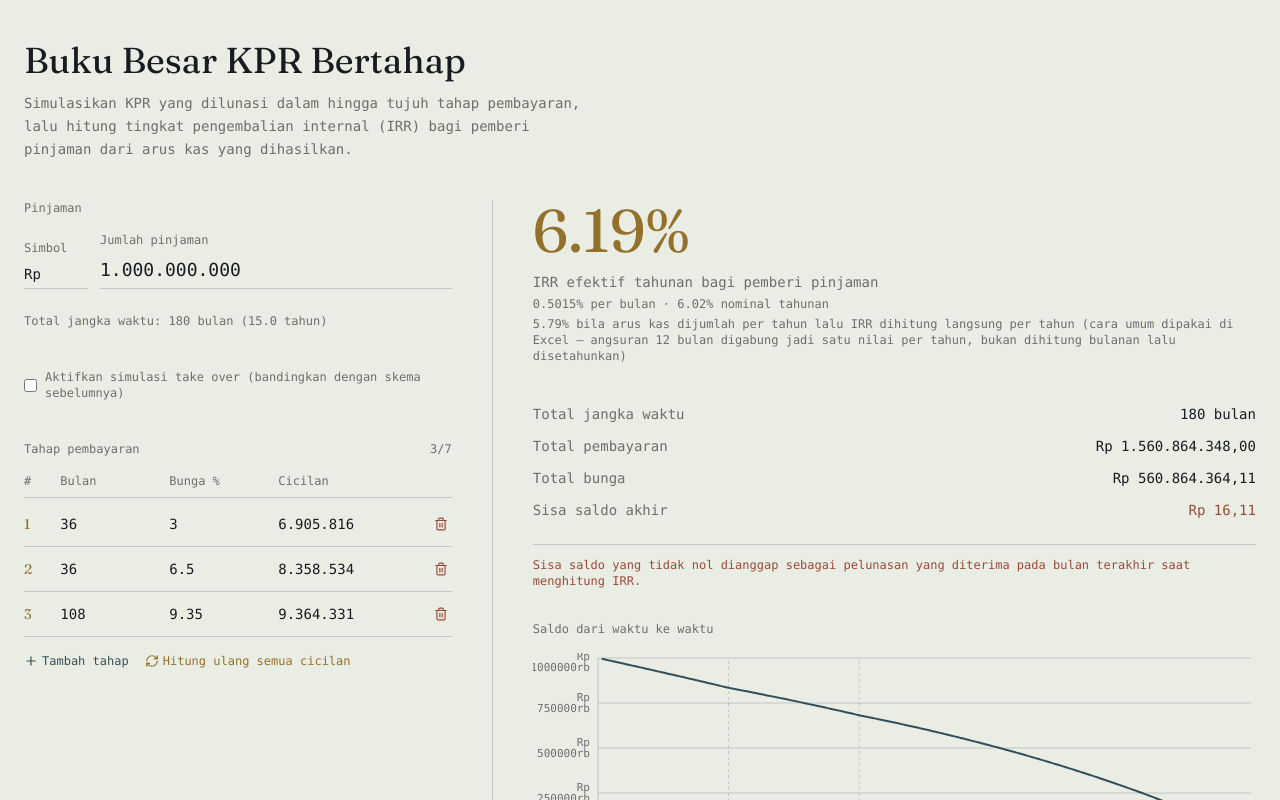
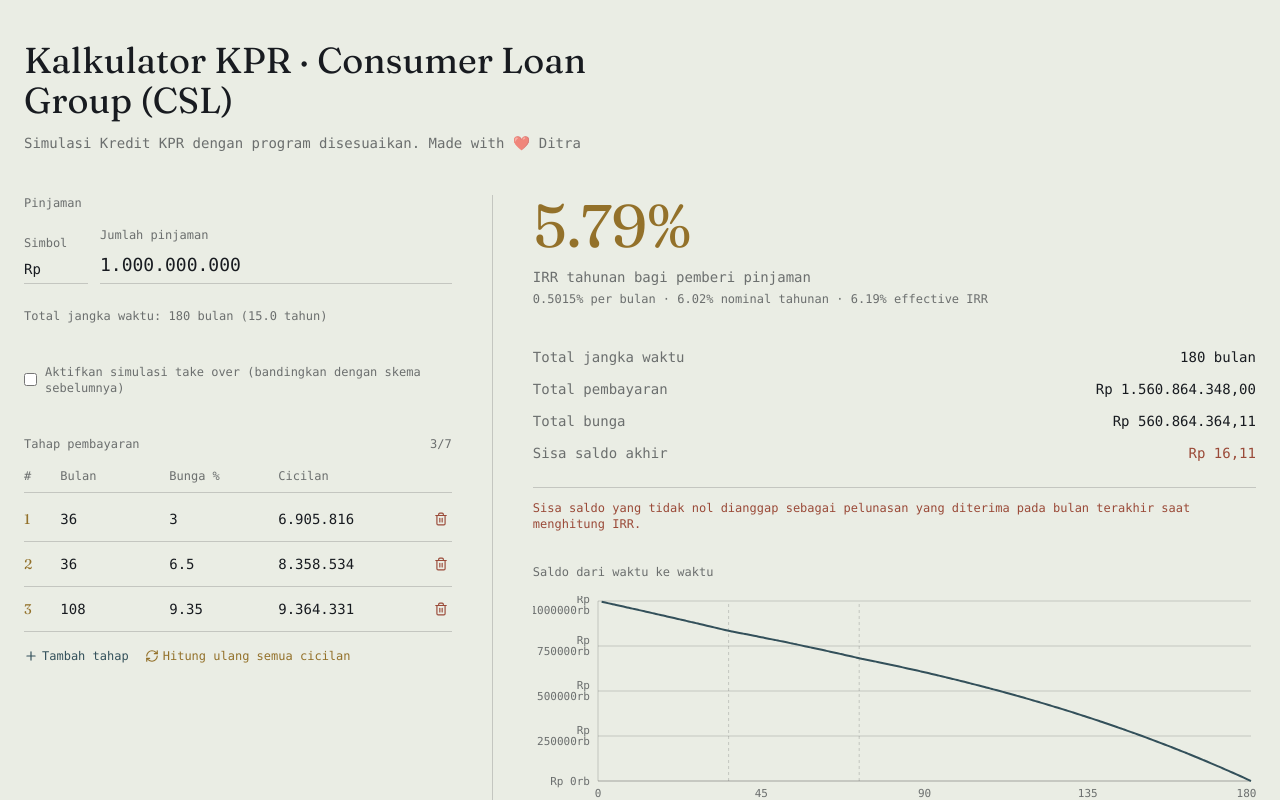
Before and after one commit to klaudiuswp/MortgageCalculator, a React (Vite) app: page / in a window 1280 px wide. Shown: the top 800 px of the page. Built offline with nearby package versions, Linux system fonts and the light colour scheme.

Commit message:
Update Tampilan

```diff
--- a/src/StepMortgageCalculator.jsx
+++ b/src/StepMortgageCalculator.jsx
@@ -456,12 +456,10 @@ export default function StepMortgageCalculator() {
       <div className="max-w-fit mx-auto px-6 py-10">
         <header className="mb-10 max-w-xl">
           <h1 style={{ fontFamily: "Fraunces, serif" }} className="text-4xl mb-3">
-            Buku Besar KPR Bertahap
+            Kalkulator KPR · Consumer Loan Group (CSL)
           </h1>
           <p style={{ color: INK_SOFT }} className="text-sm leading-relaxed">
-            Simulasikan KPR yang dilunasi dalam hingga tujuh tahap pembayaran, lalu
-            hitung tingkat pengembalian internal (IRR) bagi pemberi pinjaman dari
-            arus kas yang dihasilkan.
+            Simulasi Kredit KPR dengan program disesuaikan. Made with ❤️ Ditra
           </p>
         </header>
 
@@ -679,21 +677,14 @@ export default function StepMortgageCalculator() {
                     style={{ fontFamily: "Fraunces, serif", color: BRASS }}
                     className="text-6xl leading-none"
                   >
-                    {fmtPct(result.effectiveAnnual)}
+                    {fmtPct(result.annualIRRFromYearlyBuckets)}
                   </div>
                   <div className="text-sm mt-3" style={{ color: INK_SOFT }}>
-                    IRR efektif tahunan bagi pemberi pinjaman
+                    IRR tahunan bagi pemberi pinjaman
                   </div>
                   <div className="text-xs mt-1" style={{ color: INK_SOFT }}>
-                    {fmtPct(result.monthlyIRR * 100, 4)} per bulan · {fmtPct(result.nominalAnnual)} nominal tahunan
+                    {fmtPct(result.monthlyIRR * 100, 4)} per bulan · {fmtPct(result.nominalAnnual)} nominal tahunan · {fmtPct(result.effectiveAnnual)} effective IRR
                   </div>
-                  {result.annualIRRFromYearlyBuckets !== null && (
-                    <div className="text-xs mt-1" style={{ color: INK_SOFT }}>
-                      {fmtPct(result.annualIRRFromYearlyBuckets)} bila arus kas dijumlah per tahun lalu IRR
-                      dihitung langsung per tahun (cara umum dipakai di Excel — angsuran 12 bulan
-                      digabung jadi satu nilai per tahun, bukan dihitung bulanan lalu disetahunkan)
-                    </div>
-                  )}
                 </>
               ) : (
                 <div className="text-sm" style={{ color: INK_SOFT }}>
```
